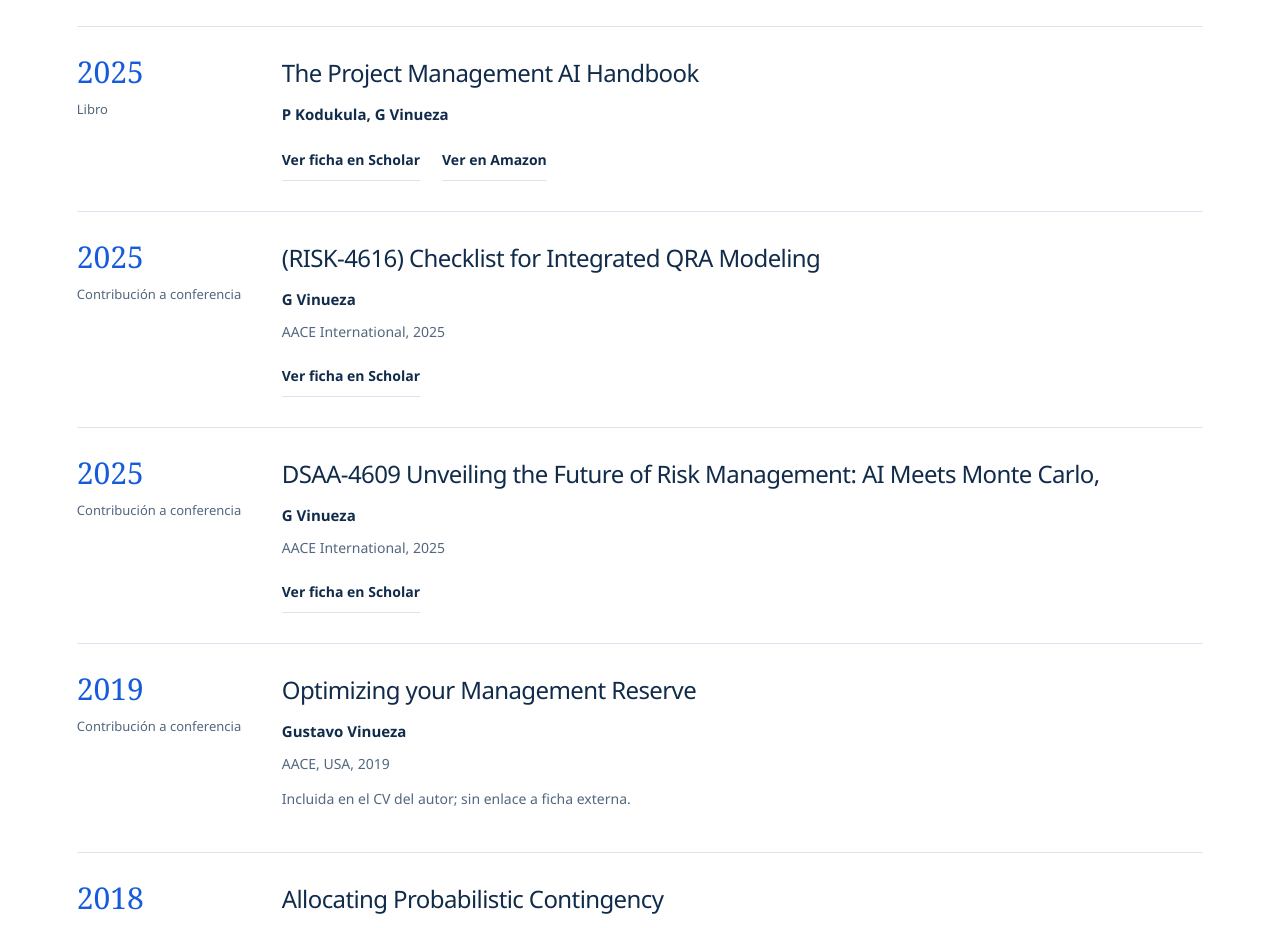
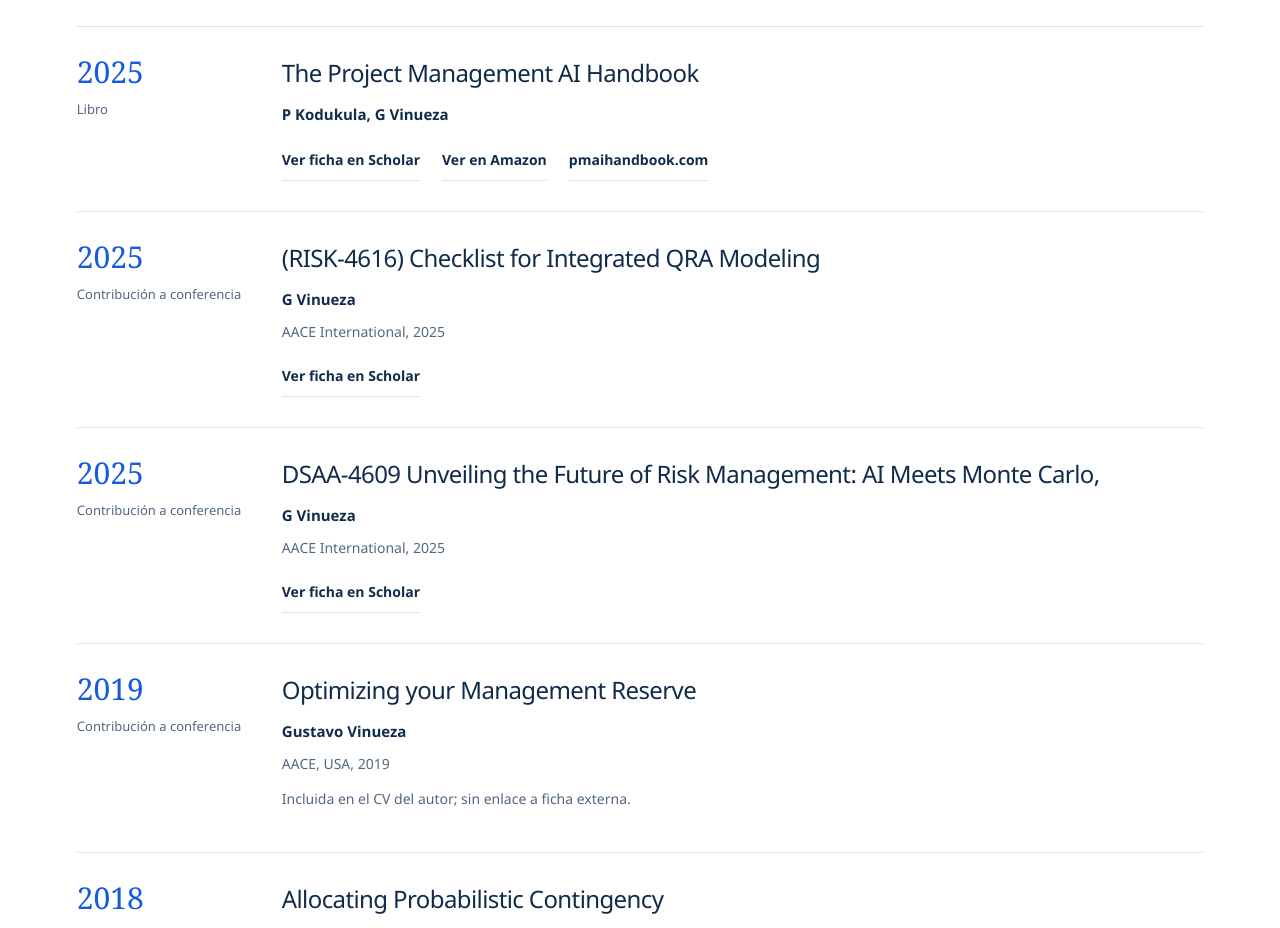
Before and after one commit to guz-vinueza/guz-vinueza.github.io, a plain HTML site: page publicaciones.html in a window 1280 px wide. Shown: the part 1880-2808 px from the top of the page. Drawn offline with Linux system fonts and the light colour scheme.

Commit message:
Add companion website link for Project Management AI Handbook

```diff
--- a/publications-data.js
+++ b/publications-data.js
@@ -24,7 +24,8 @@ window.PUBLICATIONS = [
     "year": 2025,
     "tipo": "book",
     "url": "https://scholar.google.com/citations?view_op=view_citation&hl=en&user=DULAPNkAAAAJ&citation_for_view=DULAPNkAAAAJ:Wp0gIr-vW9MC",
-    "amazon": "https://amzn.eu/d/04xwsPi9"
+    "amazon": "https://amzn.eu/d/04xwsPi9",
+    "website": "https://pmaihandbook.com"
   },
   {
     "titulo": "(RISK-4616) Checklist for Integrated QRA Modeling",
--- a/publications.js
+++ b/publications.js
@@ -29,6 +29,7 @@
       const actions = document.createElement('div'); actions.className = 'publication-actions'; if (item.url) actions.append(externalLink(item.url, en ? 'View Scholar record' : 'Ver ficha en Scholar'));
       if (item.source === 'cv') { const source = document.createElement('p'); source.className = 'publication-venue'; source.textContent = en ? 'Listed in the author’s CV; external record not linked.' : 'Incluida en el CV del autor; sin enlace a ficha externa.'; content.append(source); }
       if (item.amazon) actions.append(externalLink(item.amazon, en ? 'View on Amazon' : 'Ver en Amazon'));
+      if (item.website) actions.append(externalLink(item.website, 'pmaihandbook.com'));
       content.append(actions); article.append(meta, content); list.append(article);
     });
     status.textContent = results.length ? (en ? `Showing ${results.length} of ${entries.length} publications.` : `Mostrando ${results.length} de ${entries.length} publicaciones.`) : (en ? 'No publications match your search and filter.' : 'No hay publicaciones que coincidan con la búsqueda y el filtro.');
```
Also changed, not shown: libros-en.html (+1 -1 lines), libros.html (+1 -1 lines), publicaciones-en.html (+1 -1 lines), publicaciones.html (+1 -1 lines).
